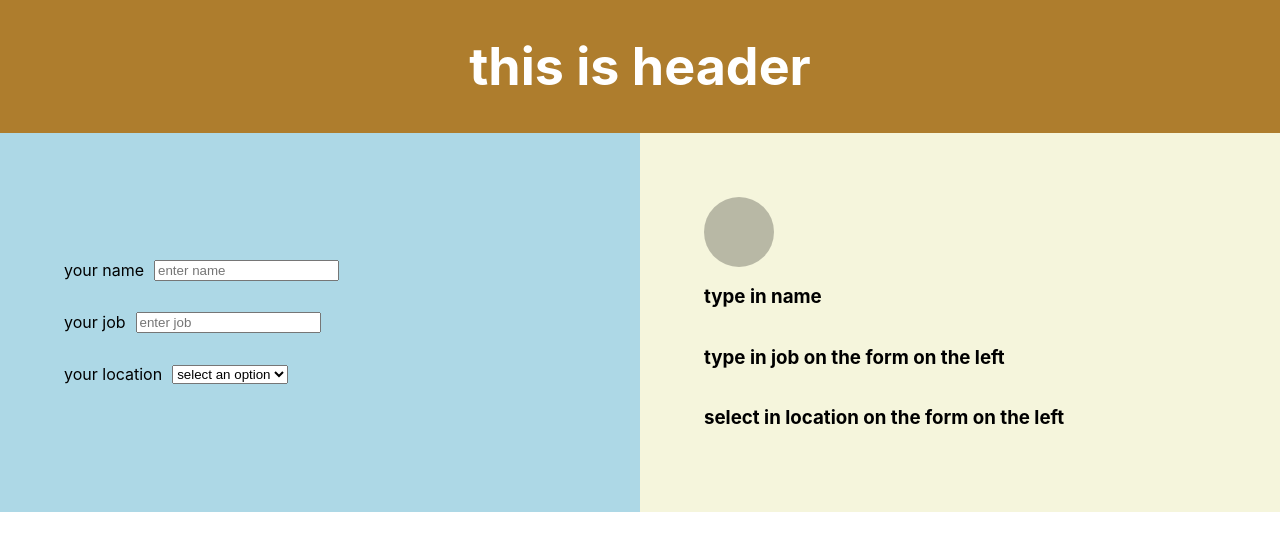
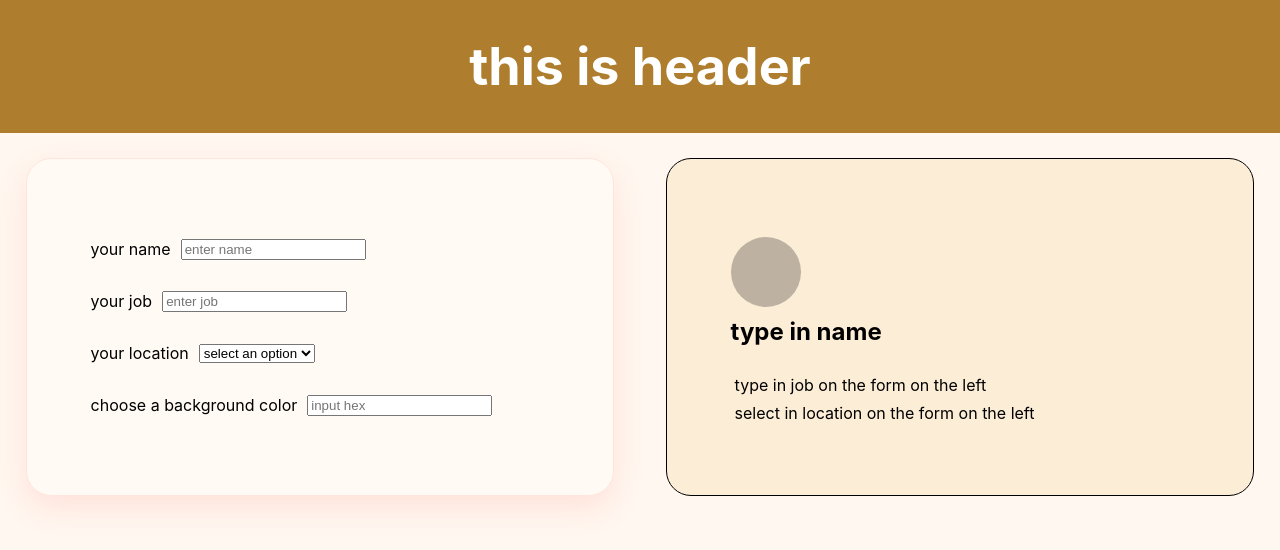
Before and after one commit to fivefootwan/062625-my-practice, a React (Create React App) app in the folder my-practice/: page / in a window 1280 px wide. Shown: the top 550 px of the page. Built offline with nearby package versions, Linux system fonts and the light colour scheme.

Commit message:
mid styling

```diff
--- a/my-practice/src/App.css
+++ b/my-practice/src/App.css
@@ -1,5 +1,7 @@
 .App {
   text-align: center;
+  background-color: #fff7f0;
+  height: 100vh
 }
 
 .App-logo {
@@ -32,8 +34,12 @@
 }
 
 .Input-form {
-  background-color: lightblue;
-  width: 50%;
+  background-color: #fffaf4;
+  border: 1px solid #ffe5dc;
+  margin: 2%;
+  border-radius: 25px;
+  box-shadow: 0 12px 30px rgba(255, 111, 97, 0.15); /* SHADOW */
+  width: 50vw;
   padding: 5%;
   display: flex;
   flex-direction: column;
@@ -48,21 +54,36 @@
 }
 
 .Namecard {
-  background-color: beige;
-  width: 50%;
+  background-color: #fcedd6;
+  border-radius: 25px;
+  border: 1px solid black;
+  width: 50vw;
   display: flex;
   flex-direction: column;
   align-items: flex-start;
   justify-content: center;
   padding: 5%;
+  margin: 2%
+}
+
+.Namecard * {
+  margin: 4px;
+  padding: 0;
 }
 
 .Profile-pic {
   border-radius: 50px;
   background-color: black;
+  margin: 10px 0;
   width: 70px;
   height: 70px;
   opacity: 25%;
+}
+
+#Namecard-name {
+  font-size: 24px;
+  font-weight: 700;
+  margin: 0 0 25px 0;
 }
 
 @keyframes App-logo-spin {
--- a/my-practice/src/App.js
+++ b/my-practice/src/App.js
@@ -6,6 +6,7 @@ function App() {
   const [name, setName] = useState('');
   const [job, setJob] = useState('');
   const [location, setLocation] = useState('');
+  const [bgcolor, setBgcolor] = useState('')
 
   return (
     <div className="App">
@@ -34,14 +35,20 @@ function App() {
             </select>
           </div>
 
+          <div className='Input-field'>
+            <p>choose a background color</p>
+            <input placeholder="input hex" value={bgcolor} onChange={(e) => setBgcolor(e.target.value)}></input>
+
+          </div>
+
 
         </form>
 
-        <div className="Namecard">
+        <div className="Namecard" style={{ backgroundColor: bgcolor === '' ? '#fcedd6' : bgcolor }}>
           <div className='Profile-pic'></div>
-          <h3>{name === '' ? 'type in name' : name}</h3>
-          <h3>{job === '' ? 'type in job on the form on the left' : job}</h3>
-          <h3>{location === '' ? 'select in location on the form on the left' : location}</h3>
+          <p id="Namecard-name">{name === '' ? 'type in name' : name}</p>
+          <p id="Namecard-job">{job === '' ? 'type in job on the form on the left' : job}</p>
+          <p id="Namecard-location">{location === '' ? 'select in location on the form on the left' : location}</p>
 
         </div>
 
```
